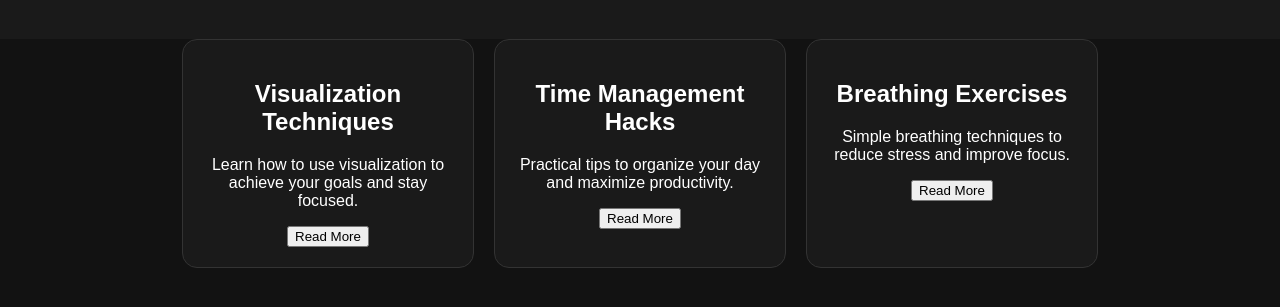
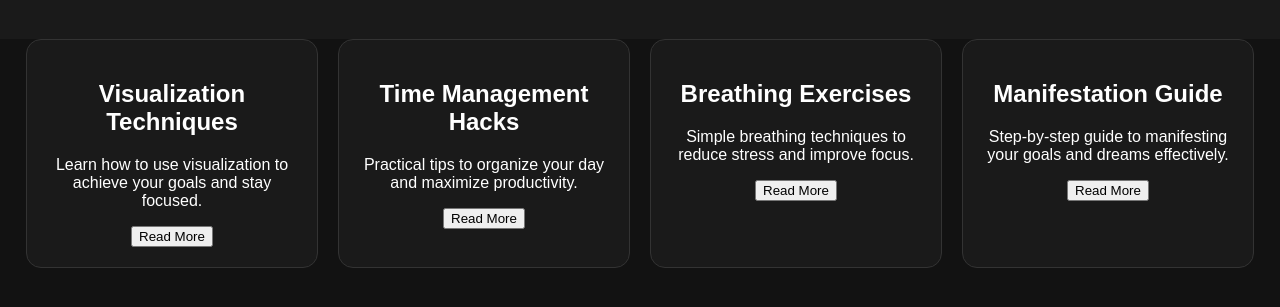
Before and after one commit to Twix124/mindshift, a plain HTML site: page tips-techniques.html in a window 1280 px wide. Shown: the part 81-388 px from the top of the page. Drawn offline with Linux system fonts and the light colour scheme.

Commit message:
Update tips-techniques.html

```diff
--- a/tips-techniques.html
+++ b/tips-techniques.html
@@ -27,6 +27,11 @@
                 <p>Simple breathing techniques to reduce stress and improve focus.</p>
                 <button onclick="location.href='article6.html';">Read More</button>
             </div>
+            <div class="tile">
+                <h2>Manifestation Guide</h2>
+                <p>Step-by-step guide to manifesting your goals and dreams effectively.</p>
+                <button onclick="location.href='manifestation-guide.html';">Read More</button>
+            </div>
         </section>
     </main>
 </body>
```
